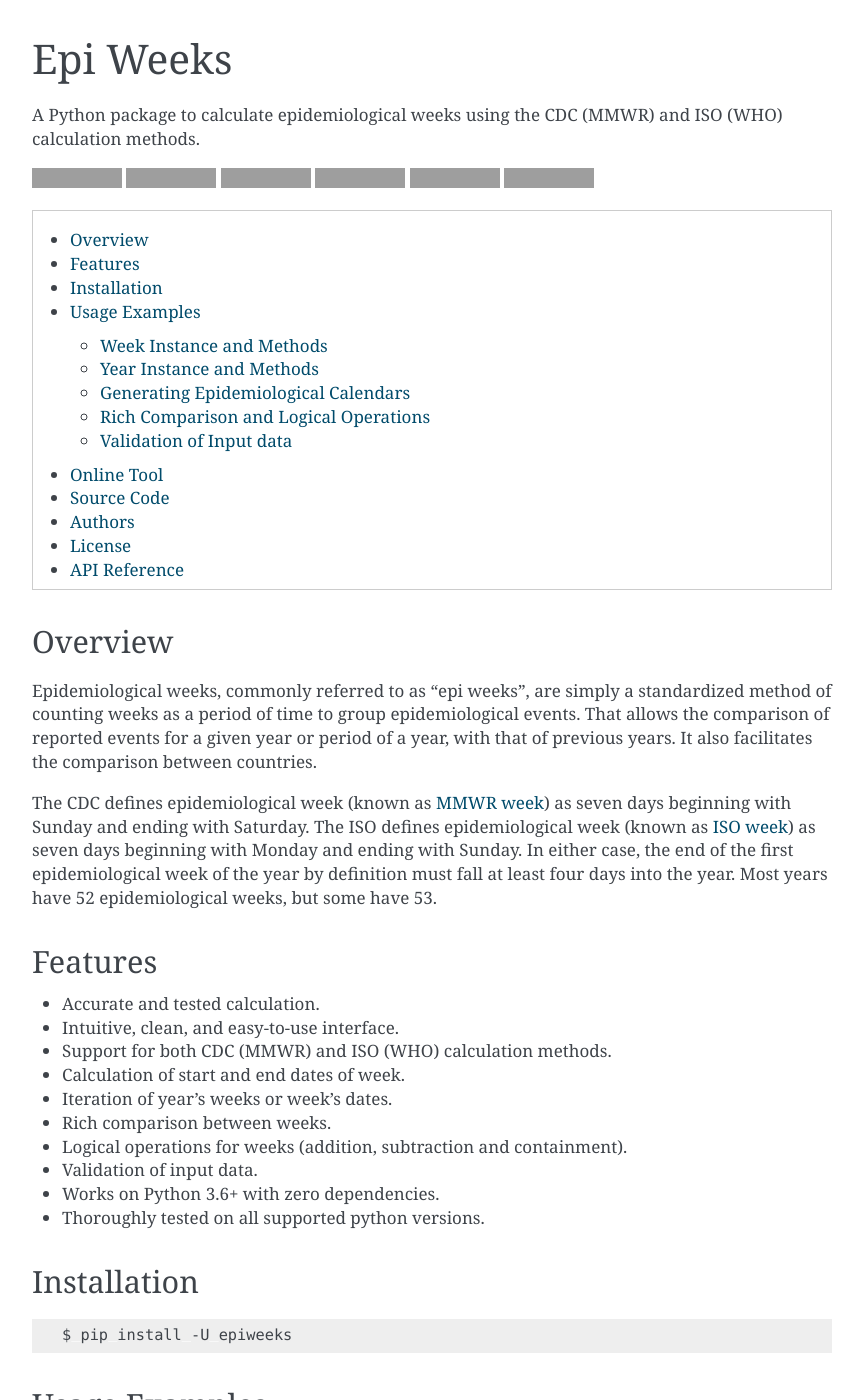
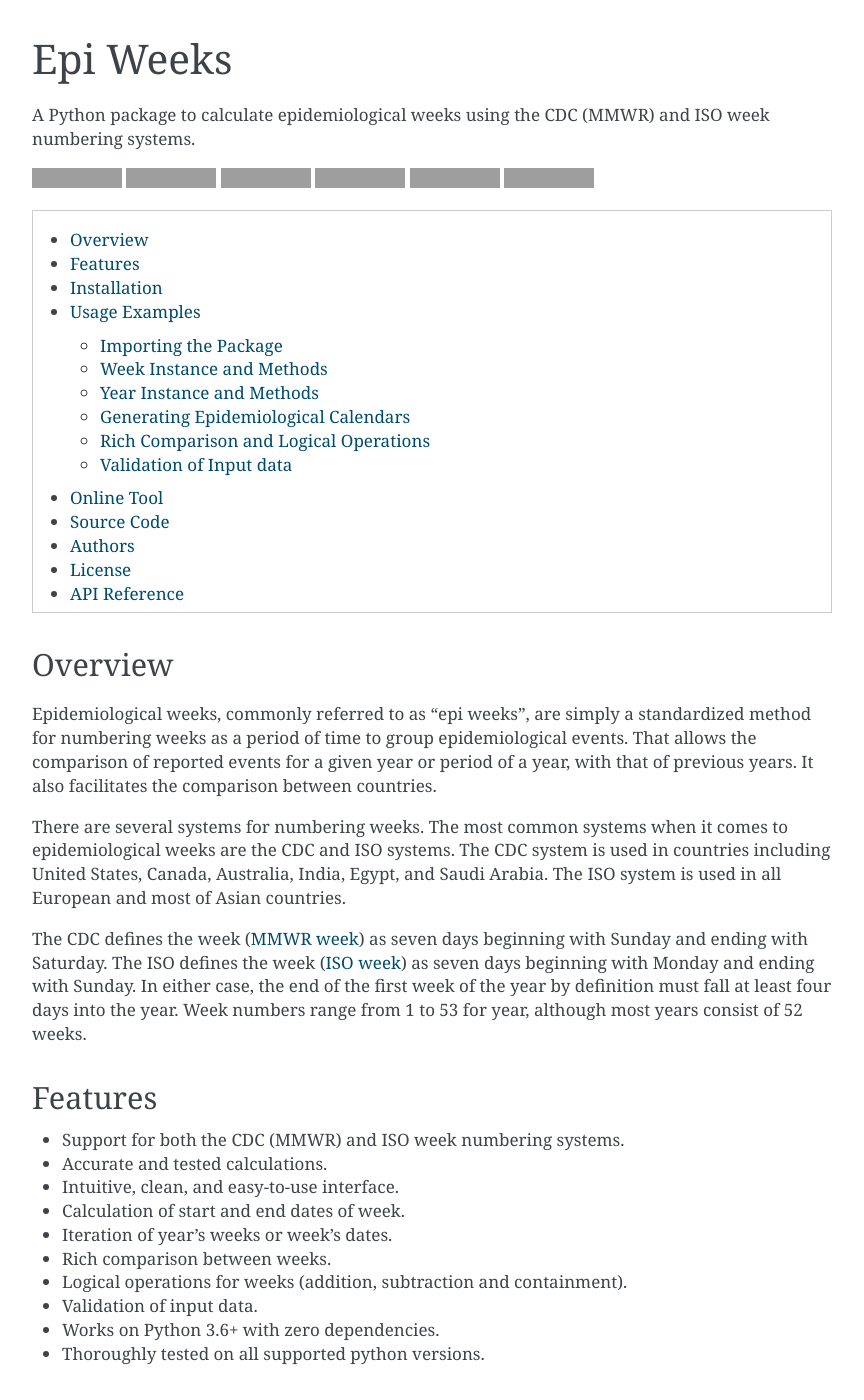
Before and after one commit to dralshehri/epiweeks, a Sphinx documentation site: the page built from docs/index.rst, in a window 1280 px wide and 1400 px high, cut to the strip 0-1400 px from the top of the window. Shown: the whole strip, without its empty margins (168-1032 px from the left). Built offline with Sphinx 7.4.7, drawn with Linux system fonts in a browser that asks for light colours; some of the changed text lies outside the part shown; grey boxes are pictures that could not be loaded.

Commit message:
update documentation

```diff
--- a/docs/index.rst
+++ b/docs/index.rst
@@ -2,7 +2,7 @@ Epi Weeks
 =========
 
 A Python package to calculate epidemiological weeks using the CDC (MMWR) and
-ISO (WHO) calculation methods.
+ISO week numbering systems.
 
 |travis| |codecov| |docs| |supported| |version| |license|
 
@@ -41,17 +41,23 @@ Overview
 --------
 
 Epidemiological weeks, commonly referred to as "epi weeks", are simply
-a standardized method of counting weeks as a period of time to group
+a standardized method for numbering weeks as a period of time to group
 epidemiological events. That allows the comparison of reported events for
 a given year or period of a year, with that of previous years. It also
 facilitates the comparison between countries.
 
-The CDC defines epidemiological week (known as `MMWR week`_) as seven days
-beginning with Sunday and ending with Saturday. The ISO defines epidemiological
-week (known as `ISO week`_) as seven days beginning with Monday and ending with
-Sunday. In either case, the end of the first epidemiological week of the year
-by definition must fall at least four days into the year. Most years have 52
-epidemiological weeks, but some have 53.
+There are several systems for numbering weeks. The most common systems when it
+comes to epidemiological weeks are the CDC and ISO systems. The CDC system is
+used in countries including United States, Canada, Australia, India, Egypt,
+and Saudi Arabia. The ISO system is used in all European and most of Asian
+countries.
+
+The CDC defines the week (`MMWR week`_) as seven days beginning with Sunday
+and ending with Saturday. The ISO defines the week (`ISO week`_) as seven days
+beginning with Monday and ending with Sunday. In either case, the end of the
+first week of the year by definition must fall at least four days into the
+year. Week numbers range from 1 to 53 for year, although most years consist of
+52 weeks.
 
 .. _`MMWR week`: https://wwwn.cdc.gov/nndss/document/MMWR_Week_overview.pdf
 .. _`ISO week`: https://en.wikipedia.org/wiki/ISO_week_date
@@ -59,9 +65,9 @@ epidemiological weeks, but some have 53.
 Features
 --------
 
-- Accurate and tested calculation.
+- Support for both the CDC (MMWR) and ISO week numbering systems.
+- Accurate and tested calculations.
 - Intuitive, clean, and easy-to-use interface.
-- Support for both CDC (MMWR) and ISO (WHO) calculation methods.
 - Calculation of start and end dates of week.
 - Iteration of year's weeks or week's dates.
 - Rich comparison between weeks.
@@ -79,6 +85,9 @@ Installation
 
 Usage Examples
 --------------
+
+Importing the Package
+~~~~~~~~~~~~~~~~~~~~~
 
 To import the package:
 
@@ -113,23 +122,23 @@ formatted string, or current date:
    >>> Week.thisweek()
    Week(2019, 26, CDC)
 
-By default, the CDC calculation method is assumed when creating the :obj:`Week`
-object instance. To use the ISO method instead:
+By default, the CDC system is assumed when creating the :obj:`Week` object
+instance. To use the ISO system instead:
 
 .. code-block:: pycon
 
-   >>> Week(2019, 1, "ISO")
+   >>> Week(2019, 1, system="iso")
    Week(2019, 1, ISO)
 
    >>> from datetime import date
    >>> my_date = date(2018, 12, 30)
-   >>> Week.fromdate(my_date, "ISO")
+   >>> Week.fromdate(my_date, system="iso")
    Week(2018, 52, ISO)
 
-   >>> Week.fromstring("2019W01", "ISO")
+   >>> Week.fromstring("2019W01", system="iso")
    Week(2019, 1, ISO)
 
-   >>> Week.thisweek("ISO")
+   >>> Week.thisweek(system="iso")
    Week(2019, 26, ISO)
 
 The instance of :obj:`Week` object has also some other useful methods:
@@ -173,15 +182,15 @@ or from current date:
    >>> Year.thisyear()
    Year(2019, CDC)
 
-By default, the CDC calculation method is assumed when creating the :obj:`Year`
-object instance. To use the ISO method instead:
+By default, the CDC system is assumed when creating the :obj:`Year` object
+instance. To use the ISO system instead:
 
 .. code-block:: pycon
 
-   >>> Year(2018, "ISO")
+   >>> Year(2018, system="iso")
    Year(2018, ISO)
 
-   >>> Year.thisyear("ISO")
+   >>> Year.thisyear(system="iso")
    Year(2019, ISO)
 
 To get a list of :obj:`Week` objects for all weeks of a year:
@@ -209,9 +218,8 @@ The instance of :obj:`Year` object has also some other useful methods:
 Generating Epidemiological Calendars
 ~~~~~~~~~~~~~~~~~~~~~~~~~~~~~~~~~~~~
 
-The epidemiological calendar is defined as the division of the 365 days of the
-year into 52 or 53 epidemiological weeks. This calendar can be easily generated
-using this package as demonstrated in the following two examples.
+The epidemiological calendar can be easily generated using this package as
+demonstrated in the following two examples.
 
 To generate a week endings calendar for a year as in
 `this document <https://wwwn.cdc.gov/nndss/document/W2018-19.pdf>`__ by CDC:
@@ -219,27 +227,27 @@ To generate a week endings calendar for a year as in
 .. code-block:: python
 
    for week in Year(2018).iterweeks():
-          day = week.enddate().day
-          month_name = week.enddate().strftime("%b")
-          row = [
-              week.week,
-              day if day // 8 else " ".join([month_name, str(day)])
-          ]
-          print(row)
+       day = week.enddate().day
+       month_name = week.enddate().strftime("%b")
+       row = [
+           week.week,
+           day if day // 8 else " ".join([month_name, str(day)])
+       ]
+       print(row)
 
-    # [1, 'Jan 6']
-    # [2, 13]
-    # [3, 20]
-    # [4, 27]
-    # [5, 'Feb 3']
-    # [6, 10]
-    # ...
-    # [47, 24]
-    # [48, 'Dec 1']
-    # [49, 8]
-    # [50, 15]
-    # [51, 22]
-    # [52, 29]
+   # [1, 'Jan 6']
+   # [2, 13]
+   # [3, 20]
+   # [4, 27]
+   # [5, 'Feb 3']
+   # [6, 10]
+   # ...
+   # [47, 24]
+   # [48, 'Dec 1']
+   # [49, 8]
+   # [50, 15]
+   # [51, 22]
+   # [52, 29]
 
 To generate a full epidemiological calendar for a year as in
 `this document <https://www.paho.org/hq/dmdocuments/2016/2016-cha-epidemiological-calendar.pdf>`__
@@ -316,9 +324,9 @@ exception that can be caught and handled in ``try`` and ``except`` blocks:
    Traceback...
    ValueError: week must be in 1..52 for year
 
-   >>> Week.fromstring("2019W01", "mmwr")
+   >>> Week.fromstring("2019W01", system="mmwr")
    Traceback...
-   ValueError: method must be 'CDC' or 'ISO'
+   ValueError: method must be 'cdc' or 'iso'
 
    >>> Year(22019)
    Traceback...
@@ -327,8 +335,8 @@ exception that can be caught and handled in ``try`` and ``except`` blocks:
 Online Tool
 -----------
 
-The following is a simple online calculation tool that was developed to
-calculate epidemiological weeks by the CDC method using the latest version of
+The following is a simple online tool that was developed to calculate
+epidemiological weeks (CDC system only) using the latest version of
 this package:
 
 https://www.dralshehri.com/epiweeks/
```
